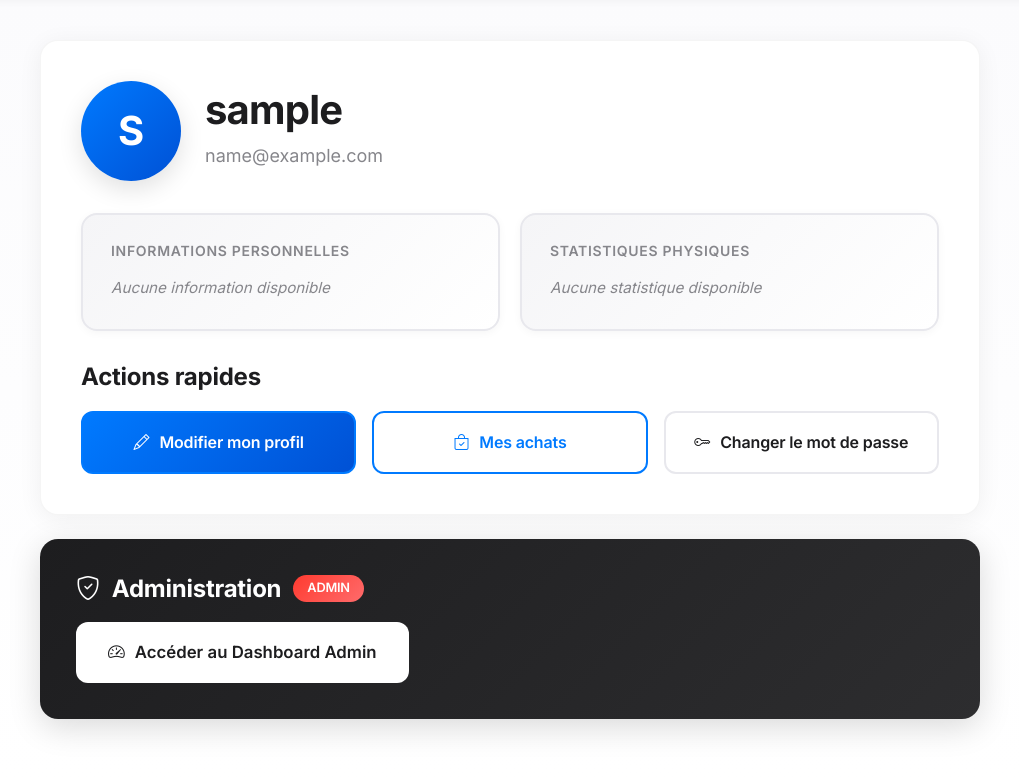
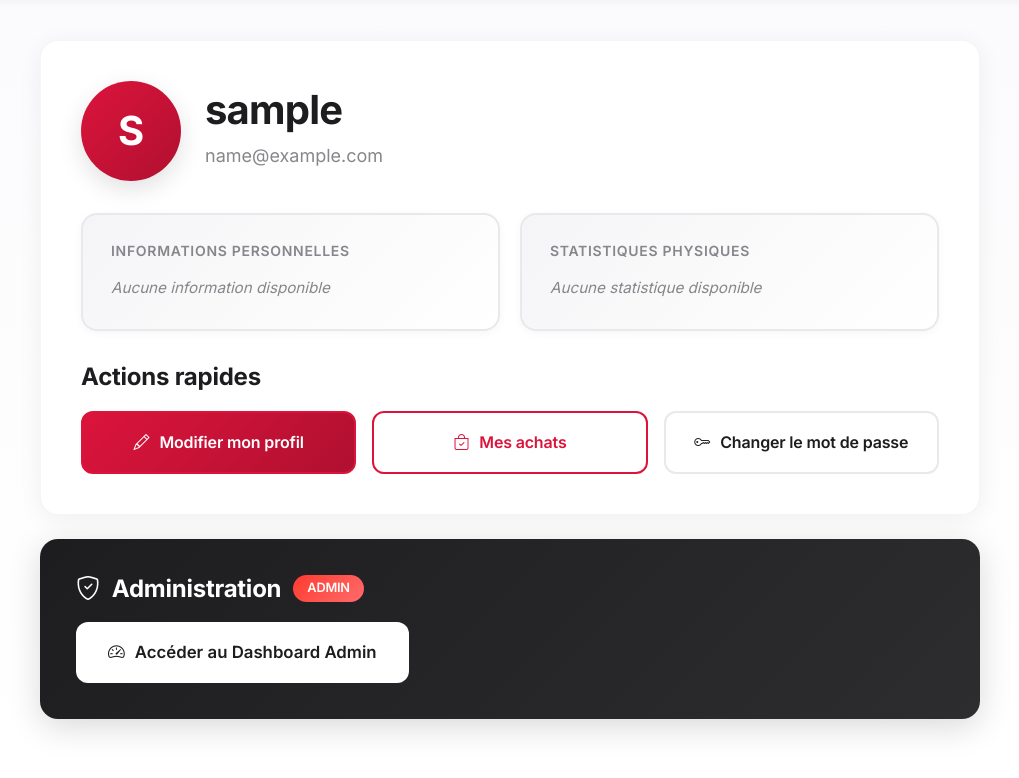
Before and after one commit to max0067/saas, a Flask app: page /profile/ in a window 1280 px wide. Shown: the part 98-876 px from the top of the page, without its empty margins (130-1149 px from the left). Run offline with Flask 3, Linux system fonts and the light colour scheme; the visitor is signed in with stand-in values (Sample User, id 1); some libraries are stand-ins or nearby versions.

Commit message:
Design: Couleurs bleu Apple → rouge FitGang + fix upload photo
Changement de palette de couleurs dans tous les templates:
- --apple-blue (#007AFF) → --fitgang-red (#DC143C)
- #0051D5 → --fitgang-red-dark (#B01030)
- Boutons, liens, accents maintenant rouge FitGang

Templates modifiés:
- fitgang_app/templates/admin/blog_form.html
- fitgang_app/templates/profile/index.html
- fitgang_app/templates/shop/product.html
- fitgang_app/templates/dashboard/index.html

Fix upload photo profile:
- Ajout vérification que form.photo.data est un FileStorage
- Évite erreur 500 "str has no attribute filename"
- Message d'erreur si aucune photo sélectionnée

Identité visuelle cohérente avec la marque FitGang!

```diff
--- a/fitgang_app/blueprints/profile.py
+++ b/fitgang_app/blueprints/profile.py
@@ -72,6 +72,11 @@ def photos():
     form = UploadPhotoForm()
 
     if form.validate_on_submit():
+        # Vérifier que c'est bien un fichier uploadé et pas une string
+        if not form.photo.data or not hasattr(form.photo.data, 'filename'):
+            flash('Veuillez sélectionner une photo à uploader.', 'danger')
+            return redirect(url_for('profile.photos'))
+
         success, file_path = save_uploaded_file(form.photo.data, folder='user_photos', file_type='image')
 
         if success:
--- a/fitgang_app/templates/profile/index.html
+++ b/fitgang_app/templates/profile/index.html
@@ -5,7 +5,8 @@
 {% block content %}
 <style>
 :root {
-    --apple-blue: #007AFF;
+    --fitgang-red: #DC143C;
+    --fitgang-red-dark: #B01030;
     --apple-gray: #F5F5F7;
     --apple-dark: #1D1D1F;
     --apple-light-gray: #86868B;
@@ -62,7 +63,7 @@
 .avatar-placeholder {
     width: 100%;
     height: 100%;
-    background: linear-gradient(135deg, var(--apple-blue) 0%, #0051D5 100%);
+    background: linear-gradient(135deg, var(--fitgang-red) 0%, var(--fitgang-red-dark) 100%);
     color: white;
     display: flex;
     align-items: center;
@@ -108,7 +109,7 @@
 .stat-card:hover {
     transform: translateY(-4px);
     box-shadow: 0 12px 32px rgba(0, 0, 0, 0.08);
-    border-color: var(--apple-blue);
+    border-color: var(--fitgang-red);
 }
 
 .stat-card h6 {
@@ -166,8 +167,8 @@
 
 .action-btn {
     background: white;
-    border: 2px solid var(--apple-blue);
-    color: var(--apple-blue);
+    border: 2px solid var(--fitgang-red);
+    color: var(--fitgang-red);
     border-radius: 12px;
     padding: 16px 24px;
     font-size: 1rem;
@@ -183,20 +184,20 @@
 }
 
 .action-btn:hover {
-    background: var(--apple-blue);
+    background: var(--fitgang-red);
     color: white;
     transform: translateY(-2px);
     box-shadow: 0 8px 24px rgba(0, 122, 255, 0.25);
 }
 
 .action-btn.primary {
-    background: linear-gradient(135deg, var(--apple-blue) 0%, #0051D5 100%);
+    background: linear-gradient(135deg, var(--fitgang-red) 0%, var(--fitgang-red-dark) 100%);
     color: white;
-    border-color: var(--apple-blue);
+    border-color: var(--fitgang-red);
 }
 
 .action-btn.primary:hover {
-    background: linear-gradient(135deg, #0051D5 0%, var(--apple-blue) 100%);
+    background: linear-gradient(135deg, var(--fitgang-red-dark) 0%, var(--fitgang-red) 100%);
     box-shadow: 0 12px 32px rgba(0, 122, 255, 0.35);
 }
 
```
Also changed, not shown: fitgang_app/templates/admin/blog_form.html (+8 -7 lines), fitgang_app/templates/dashboard/index.html (+14 -13 lines), fitgang_app/templates/shop/product.html (+5 -4 lines).
